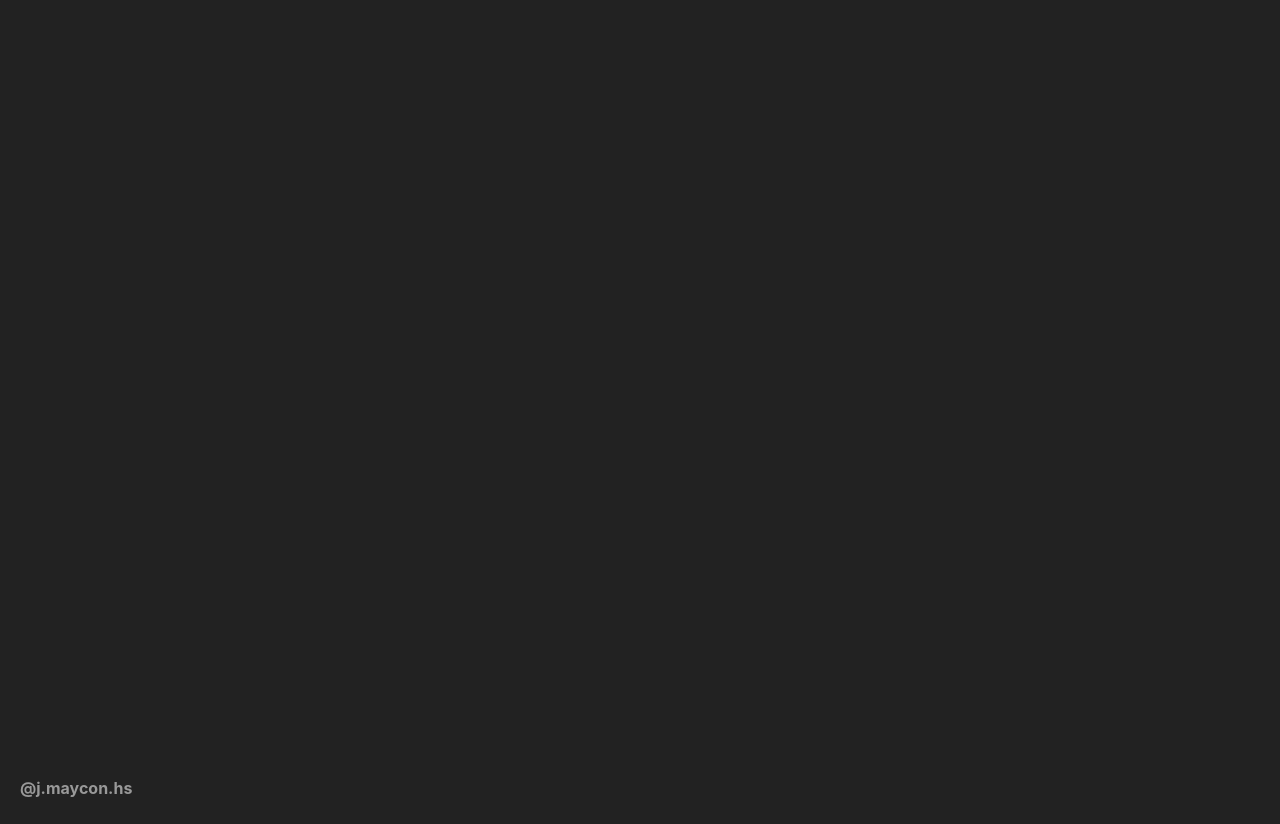
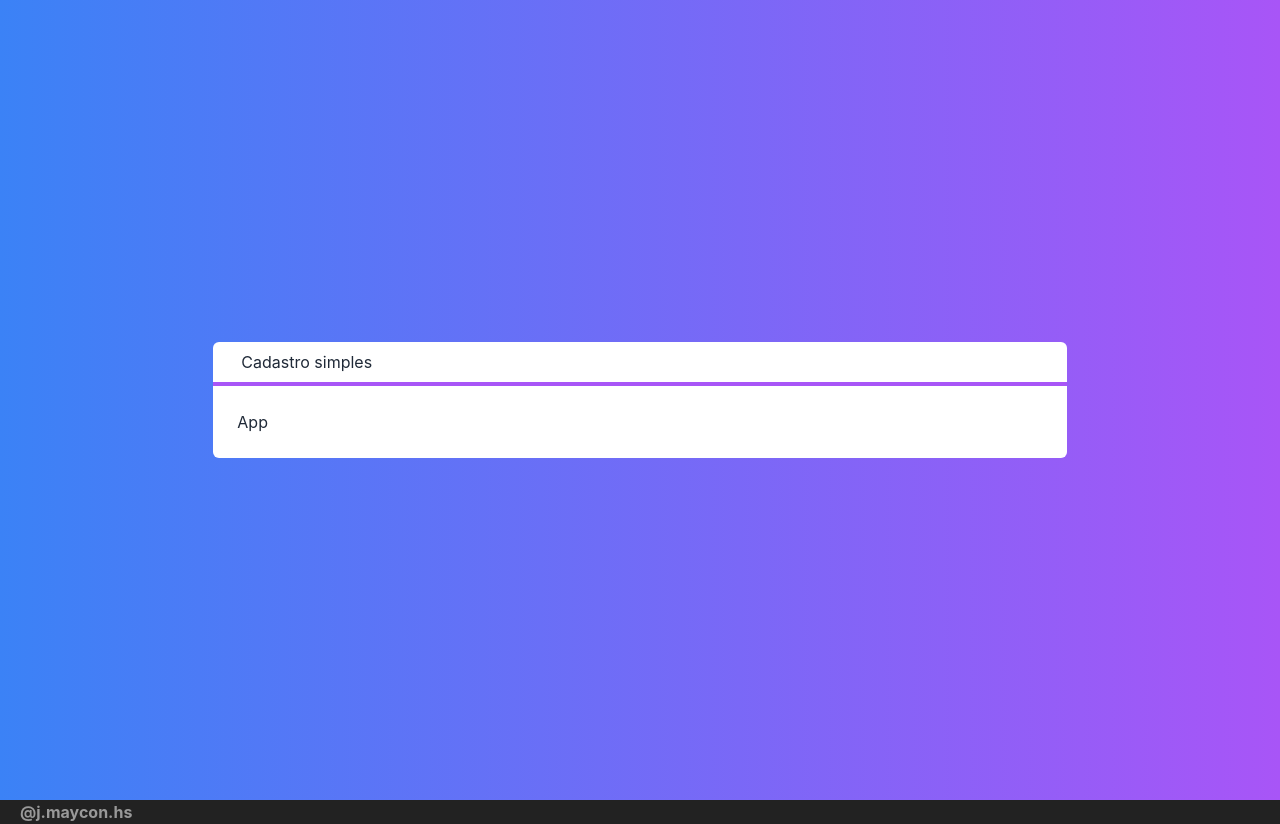
Before and after one commit to JoseMayconHS/Cadastro-Next.js, a Next.js app: page / in a window 1280 px wide. Before the commit the page ends 800 px from the top, so only its background shows below. Built offline with nearby package versions, Linux system fonts and the light colour scheme.

Commit message:
Layout & Title

```diff
--- /dev/null
+++ b/src/components/Layout.tsx
@@ -0,0 +1,22 @@
+import { ComponentProps } from "react"
+import Title, { ITitleProps } from "./Title"
+
+interface ILayoutProps extends ITitleProps {
+
+}
+
+export default function Layout({ title, children }: ComponentProps<keyof ILayoutProps>) {
+  return (
+    <div className="
+      flex flex-col w-2/3 justify-center
+      bg-white text-gray-800 rounded-md
+    ">
+      <Title title={ title } />
+      <div className="
+        p-6
+      ">
+        { children }
+      </div>
+    </div>
+  )
+}
--- /dev/null
+++ b/src/components/Title.tsx
@@ -0,0 +1,24 @@
+import { ComponentProps } from "react"
+
+export interface ITitleProps {
+  title: string
+}
+
+export default function Title({ title }: ComponentProps<keyof ITitleProps>) {
+  return (
+    <div className="
+      flex flex-col justify-center
+    ">
+      <h1 className="
+        px-7 py-2
+      ">
+        { title }
+      </h1>
+      <hr
+        className="
+          border-2 border-purple-500
+        "
+      />
+    </div>
+  )
+}
--- a/src/pages/index.tsx
+++ b/src/pages/index.tsx
@@ -1,3 +1,15 @@
+import Layout from "../components/Layout"
+
 export default function Home() {
-  return null
+  return (
+    <div className={`
+      flex justify-center items-center
+      h-screen bg-gradient-to-r from-blue-500 to-purple-500
+      text-white
+    `}>
+      <Layout title="Cadastro simples">
+        <span>App</span>
+      </Layout>
+    </div>
+  )
 }
```
